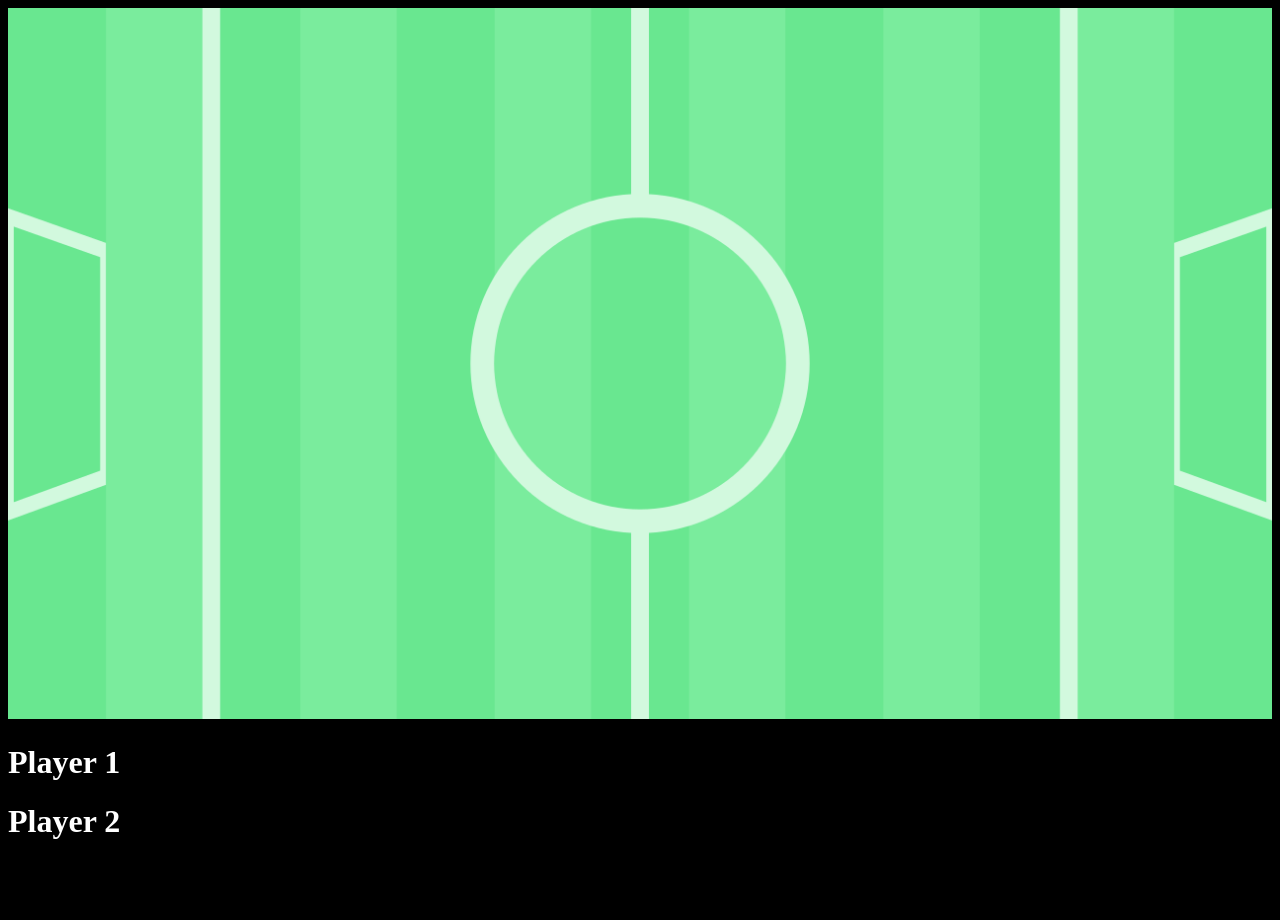
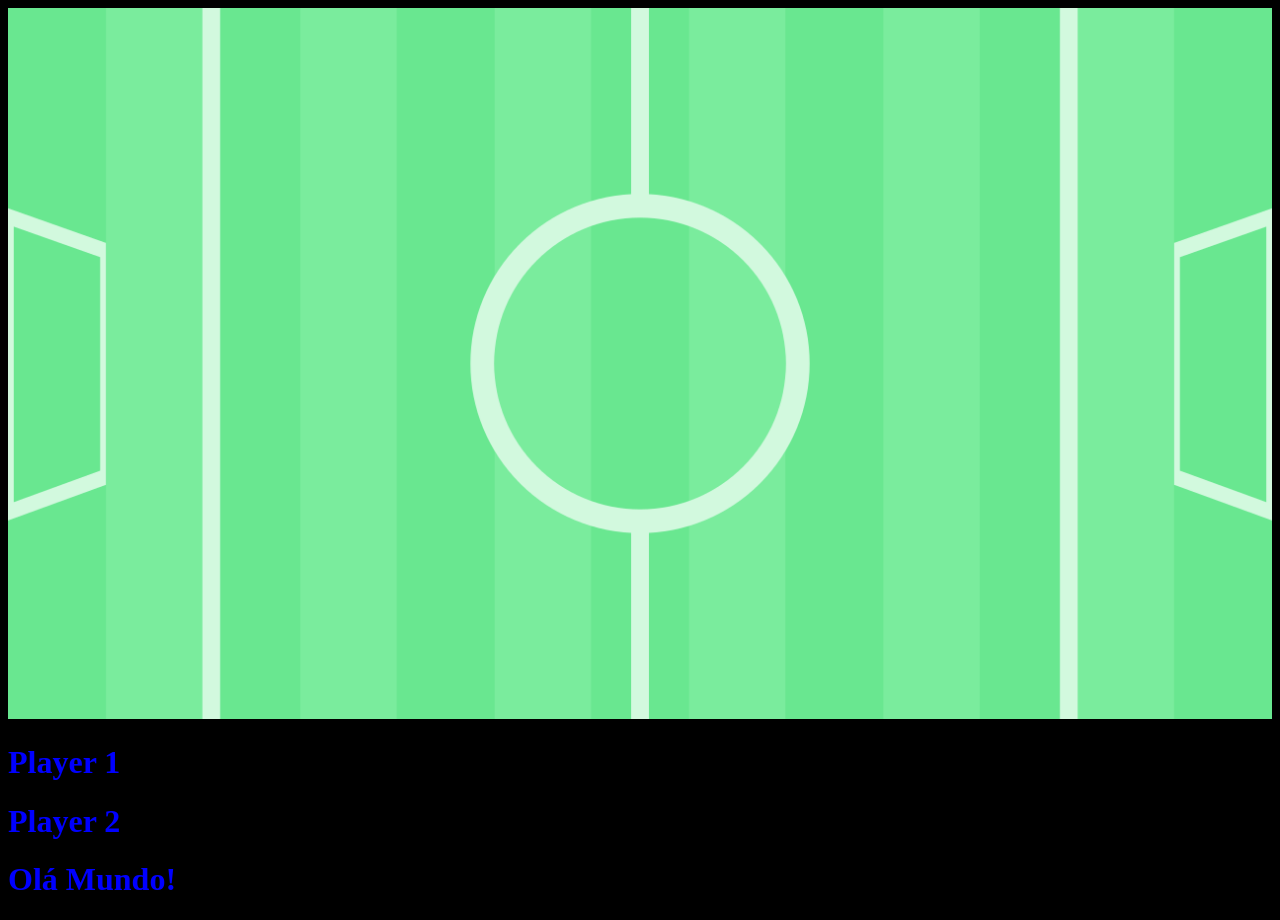
Before and after one commit to marcos-abs/curso-de-desenvolvimento-de-jogos-web-com-javascript, a plain HTML site: page projeto1/index.html in a window 1280 px wide. Before the commit the page ends 861 px from the top, so only its background shows below. Drawn offline with Linux system fonts and the light colour scheme.

Commit message:
Final da aula 13. Seletores ID ====>> na seçao: 3. Introduçao CSS

```diff
--- a/projeto1/index.html
+++ b/projeto1/index.html
@@ -29,8 +29,9 @@
 
     <body>
         <img src="./field.png">
-        <h1>Player 1</h1>
-        <h1>Player 2</h1>
+        <h1 id="texto1">Player 1</h1>
+        <h1 id="texto1">Player 2</h1>
+        <h1 id="texto1">Olá Mundo!</h1>
     </body>
 
 </html>
--- a/projeto1/style.css
+++ b/projeto1/style.css
@@ -9,3 +9,7 @@ img {
 h1 {
     color: white;
 }
+
+#texto1 {
+    color: blue;
+}
```
